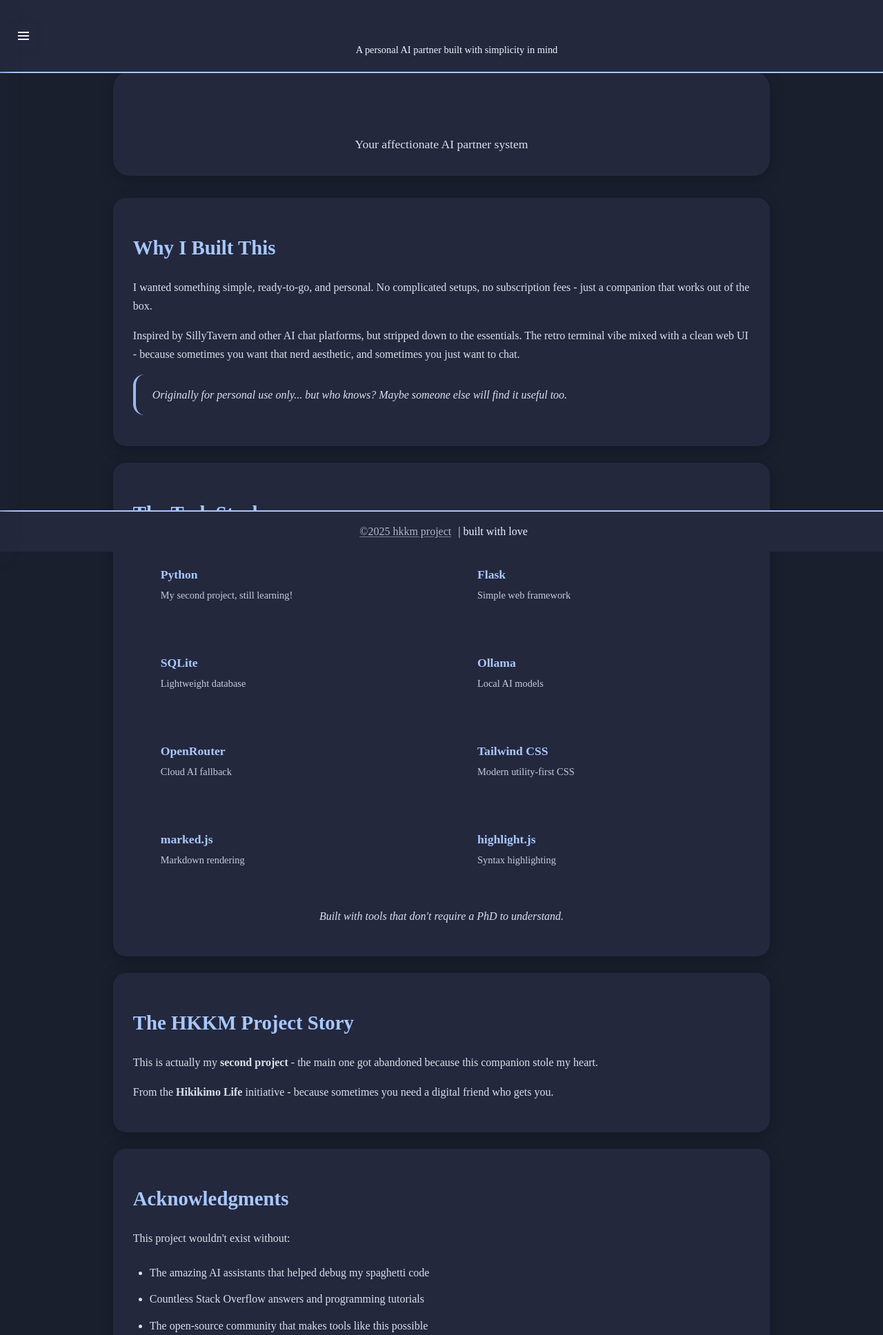
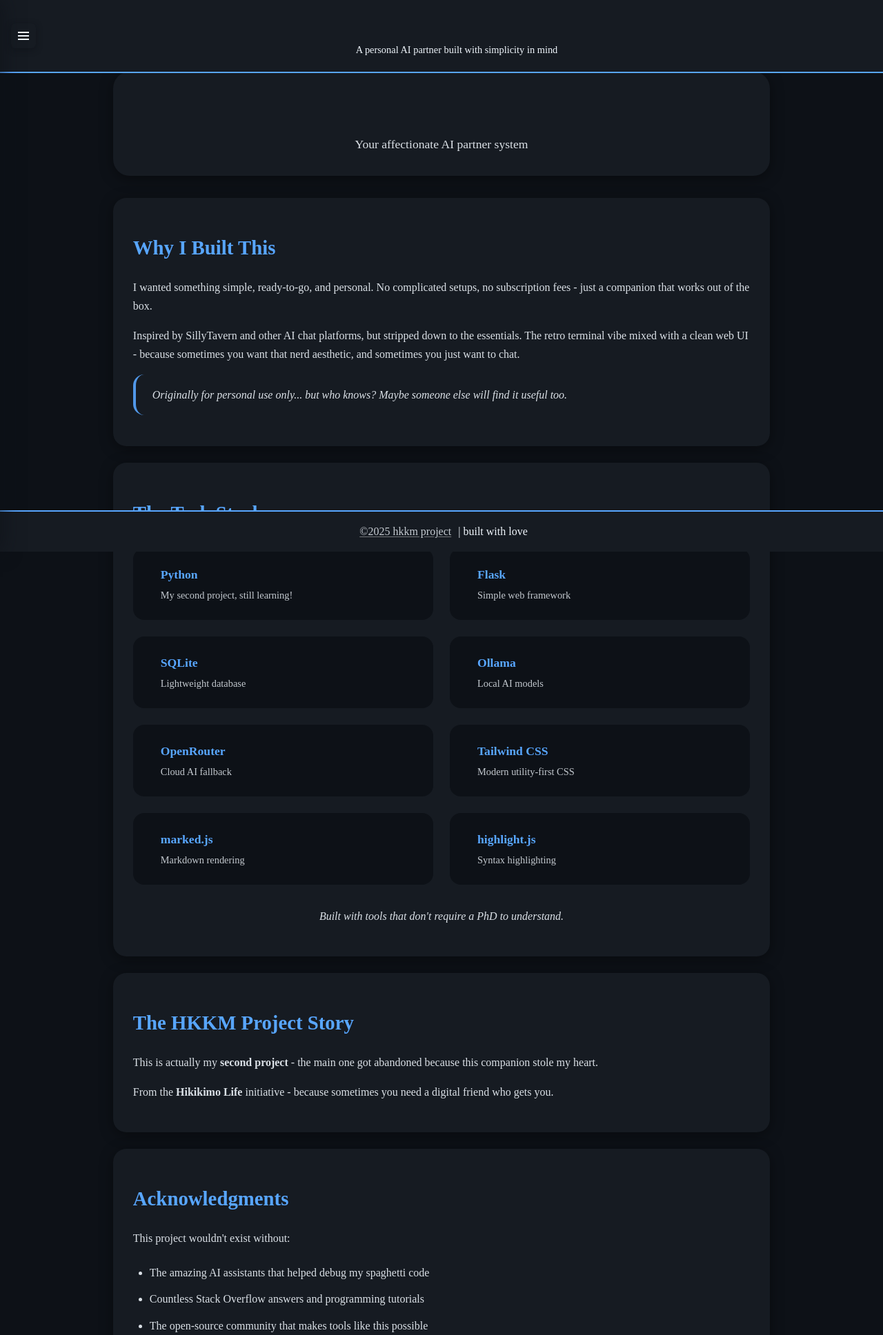
Before and after one commit to icedeyes12/yuzu-companion, a Python web app: template templates/about.html in a window 1280 px wide. Shown: the top 1936 px of the page at 69% size. Run offline with Jinja, Linux system fonts and the light colour scheme; the template is opened without the code that fills it, so the values that code supplies are empty.

Commit message:
refactor: single consistent theme name
- Use 'stellar-night-suisei' everywhere (no alias)
- data-value, data-theme, JS arrays all use same ID
- Display label: 'Stellar Night (Suisei Edition)'
- Default theme in sidebar.js: stellar-night-suisei

```diff
--- a/static/css/theme.css
+++ b/static/css/theme.css
@@ -40,7 +40,7 @@
    Blue-gray palette with white accents
    ======================================== */
 :root,
-[data-theme="suisei"],
+[data-theme="stellar-night-suisei"],
 [data-theme=""] {
   /* Core Colors - Blue-gray base */
   --bg-color: #0d1117;
@@ -556,7 +556,7 @@ body {
 }
 
 /* Suisei preview */
-[data-theme="suisei"] .theme-preview.suisei-preview,
+[data-theme="stellar-night-suisei"] .theme-preview.suisei-preview,
 [data-theme=""] .theme-preview.suisei-preview {
   background: linear-gradient(135deg, #0d1117, #1f6feb);
 }
--- a/static/js/renderer.js
+++ b/static/js/renderer.js
@@ -694,9 +694,9 @@ class MessageRenderer {
 
     // Get theme variables for mermaid based on current theme
     _getMermaidThemeVariables() {
-        const bodyTheme = document.body.getAttribute('data-theme') || 'suisei';
+        const bodyTheme = document.body.getAttribute('data-theme') || 'stellar-night-suisei';
         const style = getComputedStyle(document.body);
-        const darkThemes = ['dark', 'suisei', 'tokyonight', 'dark-lavender'];
+        const darkThemes = ['dark', 'stellar-night-suisei', 'tokyonight', 'dark-lavender'];
         const isDark = darkThemes.includes(bodyTheme);
 
         return {
--- a/static/js/sidebar.js
+++ b/static/js/sidebar.js
@@ -1,6 +1,6 @@
 // FILE: static/js/sidebar.js
 // DESCRIPTION: Unified sidebar management with session actions
-let currentTheme = 'dark';
+let currentTheme = 'stellar-night-suisei';
 
 function toggleSidebar() {
     const sidebar = document.getElementById('mainSidebar');
@@ -361,7 +361,7 @@ document.addEventListener('DOMContentLoaded', function() {
     console.log('Initializing sidebar...');
 
     // Get saved theme or default to dark
-    const savedTheme = localStorage.getItem('yuzu-theme') || 'dark';
+    const savedTheme = localStorage.getItem('yuzu-theme') || 'stellar-night-suisei';
     console.log('Saved theme:', savedTheme);
 
     // Apply the theme immediately
--- a/templates/about.html
+++ b/templates/about.html
@@ -54,7 +54,7 @@
                 <span class="theme-preview light-preview"></span>
                 Soft Light
               </div>
-              <div class="dropdown-option" data-value="suisei">
+              <div class="dropdown-option" data-value="stellar-night-suisei">
                 <span class="theme-preview suisei-preview"></span>
                 Stellar Night (Suisei Edition)
               </div>
--- a/templates/chat.html
+++ b/templates/chat.html
@@ -64,7 +64,7 @@
                 <span class="theme-preview light-preview"></span>
                 Soft Light
               </div>
-              <div class="dropdown-option" data-value="suisei">
+              <div class="dropdown-option" data-value="stellar-night-suisei">
                 <span class="theme-preview suisei-preview"></span>
                 Stellar Night (Suisei Edition)
               </div>
--- a/templates/config.html
+++ b/templates/config.html
@@ -56,7 +56,7 @@
                 <span class="theme-preview light-preview"></span>
                 Soft Light
               </div>
-              <div class="dropdown-option" data-value="suisei">
+              <div class="dropdown-option" data-value="stellar-night-suisei">
                 <span class="theme-preview suisei-preview"></span>
                 Stellar Night (Suisei Edition)
               </div>
--- a/templates/index.html
+++ b/templates/index.html
@@ -54,7 +54,7 @@
               <span class="theme-preview light-preview"></span>
               Soft Light
             </div>
-            <div class="dropdown-option" data-value="suisei">
+            <div class="dropdown-option" data-value="stellar-night-suisei">
               <span class="theme-preview suisei-preview"></span>
               Stellar Night (Suisei Edition)
             </div>
```
